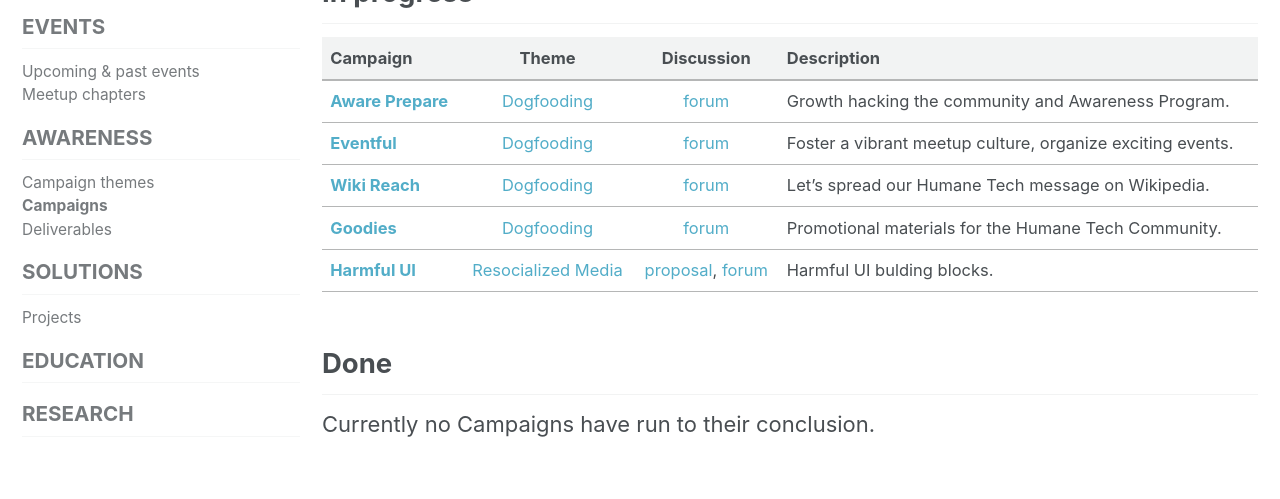
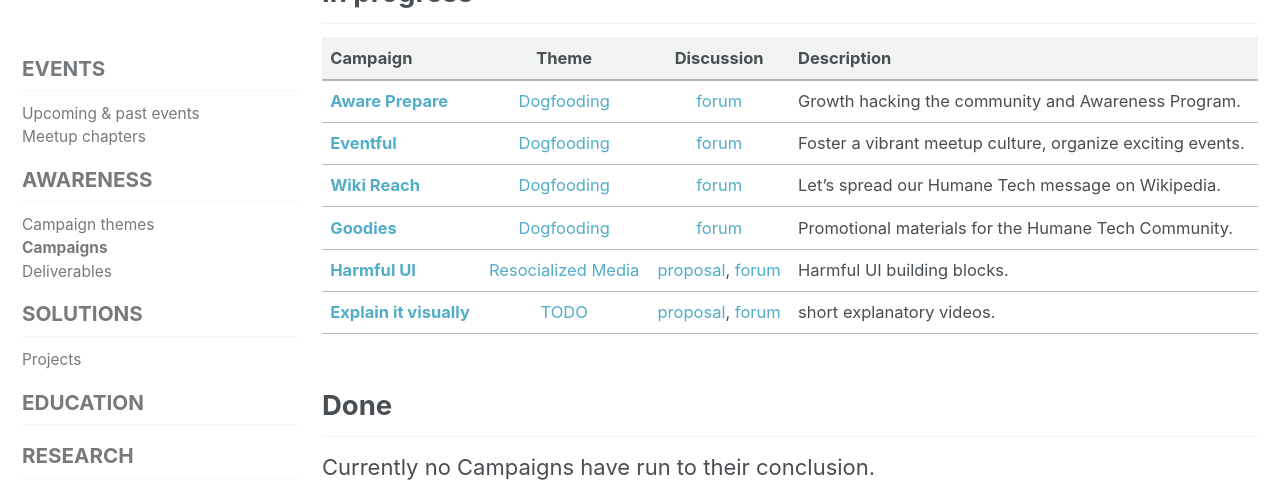
Before and after one commit to humanetech-community/community-hub, a Jekyll site: the page built from _activities/01-awareness-program/02-campaigns/00-campaigns-root.md, in a window 1280 px wide and 900 px high, scrolled down 1182 px, cut to the strip 0-499 px from the top of the window. Built offline with Jekyll 4.4.1, drawn with Linux system fonts in a browser that asks for light colours; cached includes are drawn as plain includes; nearby versions of some CDN libraries.

Commit message:
Explain it visually campaign added to the list

```diff
--- a/_activities/01-awareness-program/02-campaigns/00-campaigns-root.md
+++ b/_activities/01-awareness-program/02-campaigns/00-campaigns-root.md
@@ -36,7 +36,8 @@
 | [**Eventful**](/awareness-program/campaigns/eventful/) | [Dogfooding](/awareness-program/campaign-themes/dogfooding/) | [forum](https://community.humanetech.com/t/3024) | Foster a vibrant meetup culture, organize exciting events. |
 | [**Wiki Reach**](/awareness-program/campaigns/wiki-reach/) | [Dogfooding](/awareness-program/campaign-themes/dogfooding/) | [forum](https://community.humanetech.com/t/3114) | Let's spread our Humane Tech message on Wikipedia. |
 | [**Goodies**](/awareness-program/campaigns/goodies/) | [Dogfooding](/awareness-program/campaign-themes/dogfooding/) | [forum](https://community.humanetech.com/t/3222) | Promotional materials for the Humane Tech Community. |
-| [**Harmful UI**](/awareness-program/campaigns/harmful-ui/) | [Resocialized Media](/awareness-program/campaign-themes/resocialized-media/) | [proposal](https://github.com/humanetech-community/humanetech-community-awareness/issues/67), [forum](https://community.humanetech.com/t/3558/24) | Harmful UI bulding blocks. |
+| [**Harmful UI**](/awareness-program/campaigns/harmful-ui/) | [Resocialized Media](/awareness-program/campaign-themes/resocialized-media/) | [proposal](https://github.com/humanetech-community/humanetech-community-awareness/issues/67), [forum](https://community.humanetech.com/t/3558/24) | Harmful UI building blocks. |
+| [**Explain it visually**](/awareness-program/campaigns/explain-it-visually/) | [TODO](/awareness-program/campaign-themes/TODO/) | [proposal](https://github.com/humanetech-community/humanetech-community-awareness/issues/TODO), [forum](https://community.humanetech.com/t/explain-it-visually-video-campaign/3752) | short explanatory videos. |
 
 
 
```
